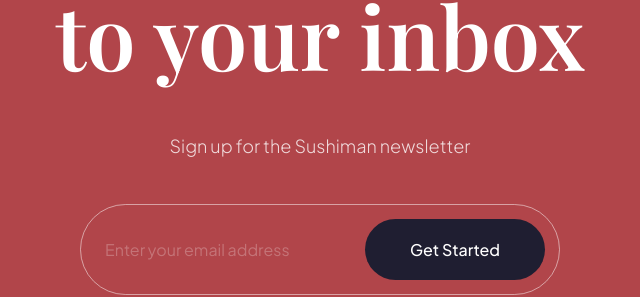
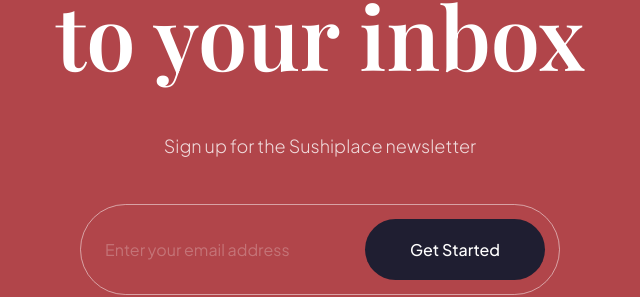
Before and after one commit to amarr07/sushiplacewebsite, a website built with Vite: page SUSHI/index.html in a window 1280 px wide. Shown: the part 3908-4205 px from the top of the page, 320-960 px from the left. Built offline with nearby package versions, Linux system fonts and the light colour scheme; files whose address does not match are found by name.

Commit message:
Update index.html
name change

```diff
--- a/SUSHI/index.html
+++ b/SUSHI/index.html
@@ -6,7 +6,7 @@
     <meta name="viewport" content="width=device-width, initial-scale=1.0">
     <link rel="icon" type="image/png" href="assets/sushi-9.png" />
     <link rel="stylesheet" href="css/style.css">
-    <title>Sushiman</title>
+    <title>Sushiplace</title>
   </head>
   <body>
     <header>
@@ -322,7 +322,7 @@
         Get offers stright <br />
         to your inbox
       </h2>
-      <p data-aos="fade-up">Sign up for the Sushiman newsletter</p>
+      <p data-aos="fade-up">Sign up for the Sushiplace newsletter</p>
 
       <div class="subscription__form" data-aos="fade-up">
         <input type="text" placeholder="Enter your email address"/>
```
